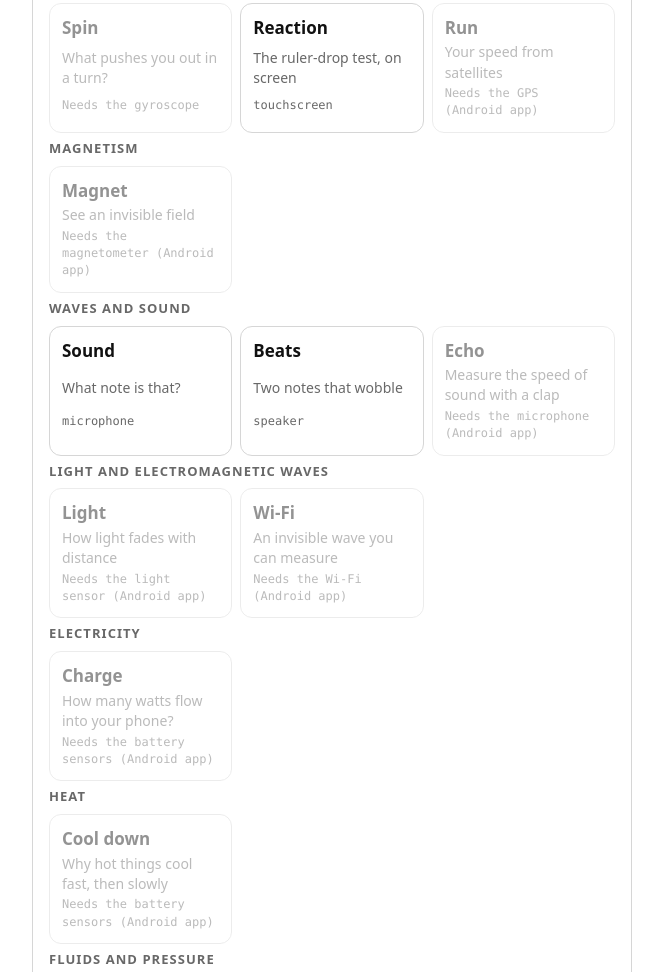
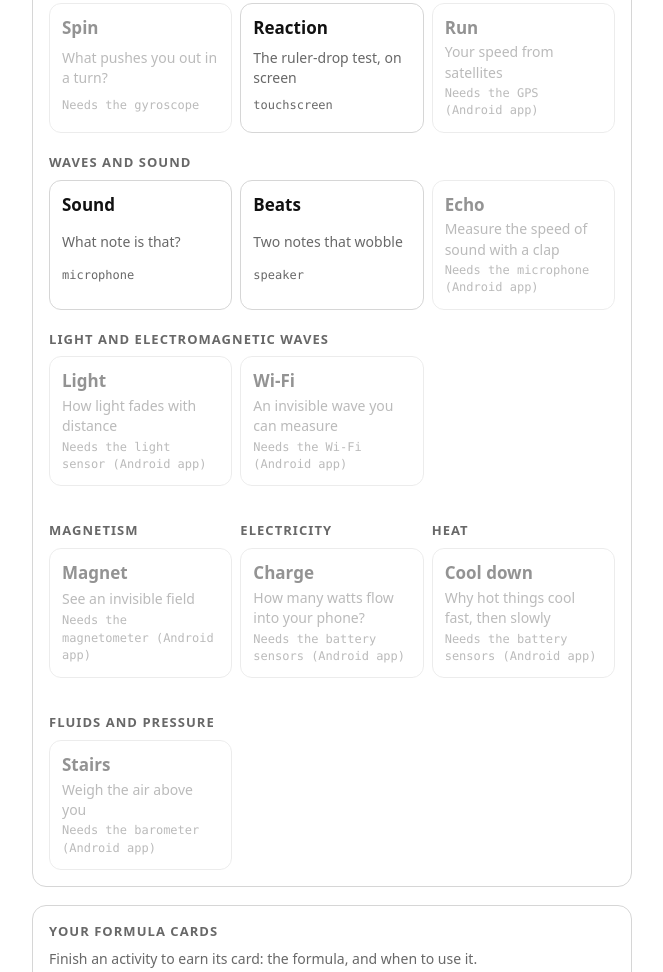
Before and after one commit to Cattinelle/physics-of-me-with-ui, a plain HTML site: page index.html in a window 1280 px wide. Shown: the part 614-1586 px from the top of the page, without its empty margins (308-971 px from the left). Drawn offline with Linux system fonts and the light colour scheme.

Commit message:
Light mode only; one-activity topics side by side on the home page

```diff
--- a/index.html
+++ b/index.html
@@ -14,9 +14,6 @@
   --sans: system-ui, -apple-system, "Segoe UI", Roboto, Helvetica, Arial, sans-serif;
   --mono: ui-monospace, "SF Mono", "Cascadia Mono", "Roboto Mono", Consolas, monospace;
   color-scheme: light;
-}
-@media (prefers-color-scheme: dark) {
-  :root { --bg: #0e0e0e; --fg: #f0f0f0; --muted: #9b9b9b; --line: #2e2e2e; --soft: #191919; --strong: #ffffff; --on-strong: #000000; color-scheme: dark; }
 }
 * { box-sizing: border-box; }
 [hidden] { display: none !important; }
@@ -40,7 +37,14 @@ button.ghost, .btn.ghost { background: transparent; color: var(--fg); }
 button.small, .btn.small { padding: 6px 12px; font-size: 14px; border-radius: 8px; }
 button:disabled { opacity: .4; cursor: default; }
 button:focus-visible, input:focus-visible, a:focus-visible { outline: 3px solid var(--muted); outline-offset: 2px; }
-.area { display: grid; gap: 8px; }
+/* areas with several activities take the full width; one-activity areas sit side by side */
+#areas { display: grid; grid-template-columns: repeat(auto-fill, minmax(140px, 1fr)); gap: 14px 8px; }
+.area { display: grid; gap: 8px; grid-column: 1 / -1; align-content: start; }
+.area.one { grid-column: auto; }
+.area.one .acts { grid-template-columns: 1fr; }
+.area.one { grid-template-rows: auto 1fr; }
+.area.one h3 { min-height: 2.6em; display: flex; align-items: flex-end; }
+.area.one .act { height: 100%; }
 .area h3 { margin: 6px 0 0; font-size: 13px; letter-spacing: .08em; text-transform: uppercase; color: var(--muted); }
 .acts { display: grid; grid-template-columns: repeat(auto-fill, minmax(140px, 1fr)); gap: 8px; }
 .act { text-align: left; background: transparent; color: var(--fg); border: 1px solid var(--line); border-radius: 12px; padding: 12px; display: grid; gap: 2px; font-weight: 400; }
@@ -1062,12 +1066,12 @@ const ACTS = [
   { id: "cool", area: "Heat", title: "Cool down", hook: "Why hot things cool fast, then slowly", needs: ["battery"], run: Cool, card: { f: "T − T_room halves every equal time", when: "a warm object cools in a room (Newton's law of cooling)." } },
   { id: "stairs", area: "Fluids and pressure", title: "Stairs", hook: "Weigh the air above you", needs: ["pressure"], run: Stairs, card: { f: "Δh = ΔP / (ρ · g)", when: "you change height in air (ρ ≈ 1.2 kg/m³) or water (1000 kg/m³)." } },
 ];
-const AREAS = ["Mechanics", "Magnetism", "Waves and sound", "Light and electromagnetic waves", "Electricity", "Heat", "Fluids and pressure"];
+const AREAS = ["Mechanics", "Waves and sound", "Light and electromagnetic waves", "Magnetism", "Electricity", "Heat", "Fluids and pressure"];
 
 function missing(a) { return a.needs.filter((n) => !Hub.has(n)); }
 function renderHome() {
   $("coverage").textContent = `${ACTS.length} activities across 8 of the 9 areas of high-school physics: mechanics, energy (in Jump), magnetism, waves and sound, light and electromagnetic waves, electricity, heat, fluids and pressure.`;
-  $("areas").innerHTML = AREAS.map((ar) => `<div class="area"><h3>${ar}</h3><div class="acts">${ACTS.filter((a) => a.area === ar).map((a) => {
+  $("areas").innerHTML = AREAS.map((ar) => `<div class="area${ACTS.filter((a) => a.area === ar).length === 1 ? " one" : ""}"><h3>${ar}</h3><div class="acts">${ACTS.filter((a) => a.area === ar).map((a) => {
     const miss = missing(a);
     const tag = miss.length ? (Hub.mode === "native" ? `This phone has no ${SENSOR_NAMES[miss[0]]}` : `Needs the ${SENSOR_NAMES[miss[0]]}${APP_ONLY.includes(miss[0]) ? " (Android app)" : ""}`) : a.needs.map((n) => SENSOR_NAMES[n]).join(" + ");
     return `<button class="act${miss.length ? " off" : ""}" data-go="${a.id}"><b>${a.title}</b><span>${a.hook}</span><small>${tag}</small></button>`;
```
Also changed, not shown: 1 other file.
